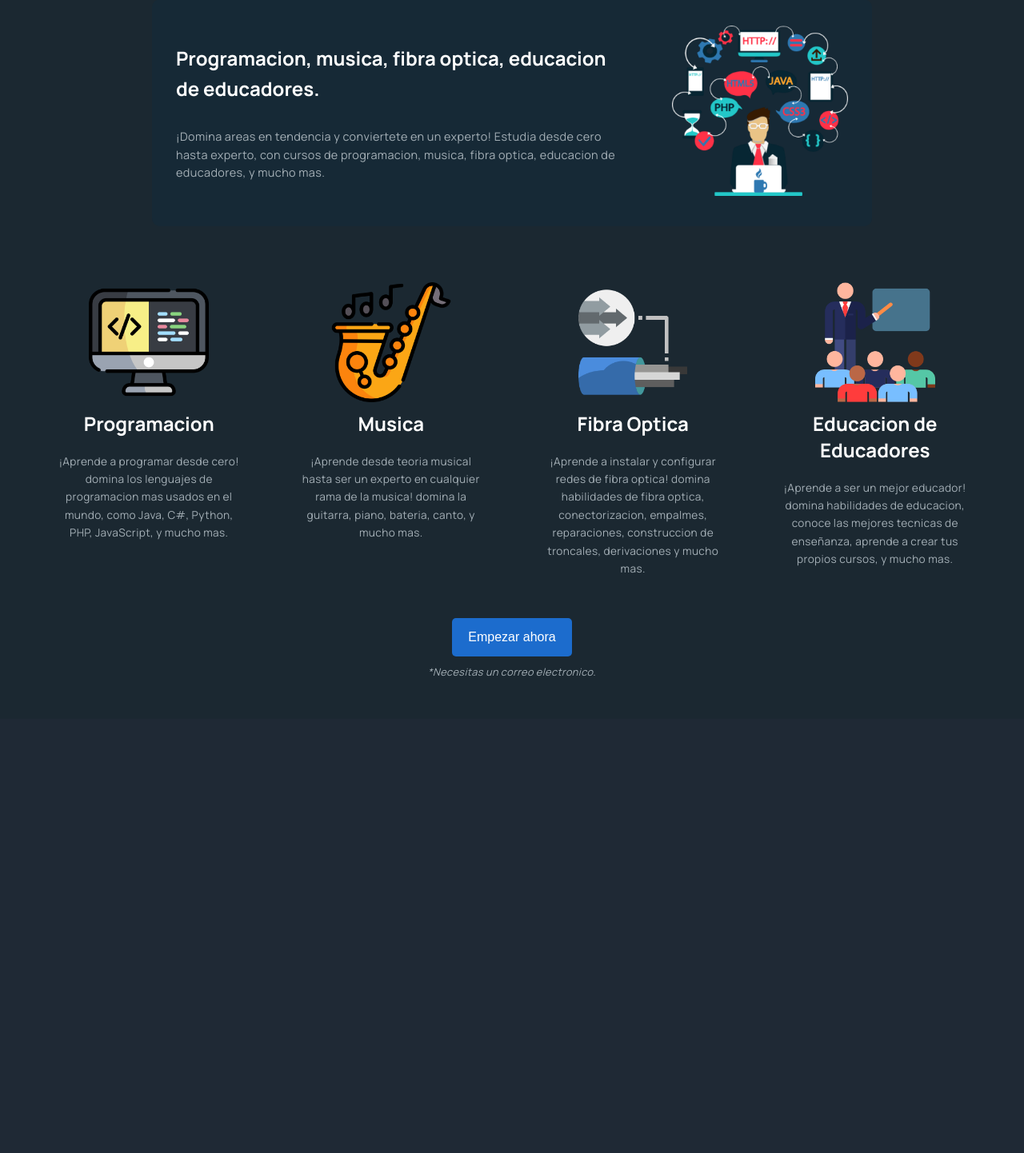
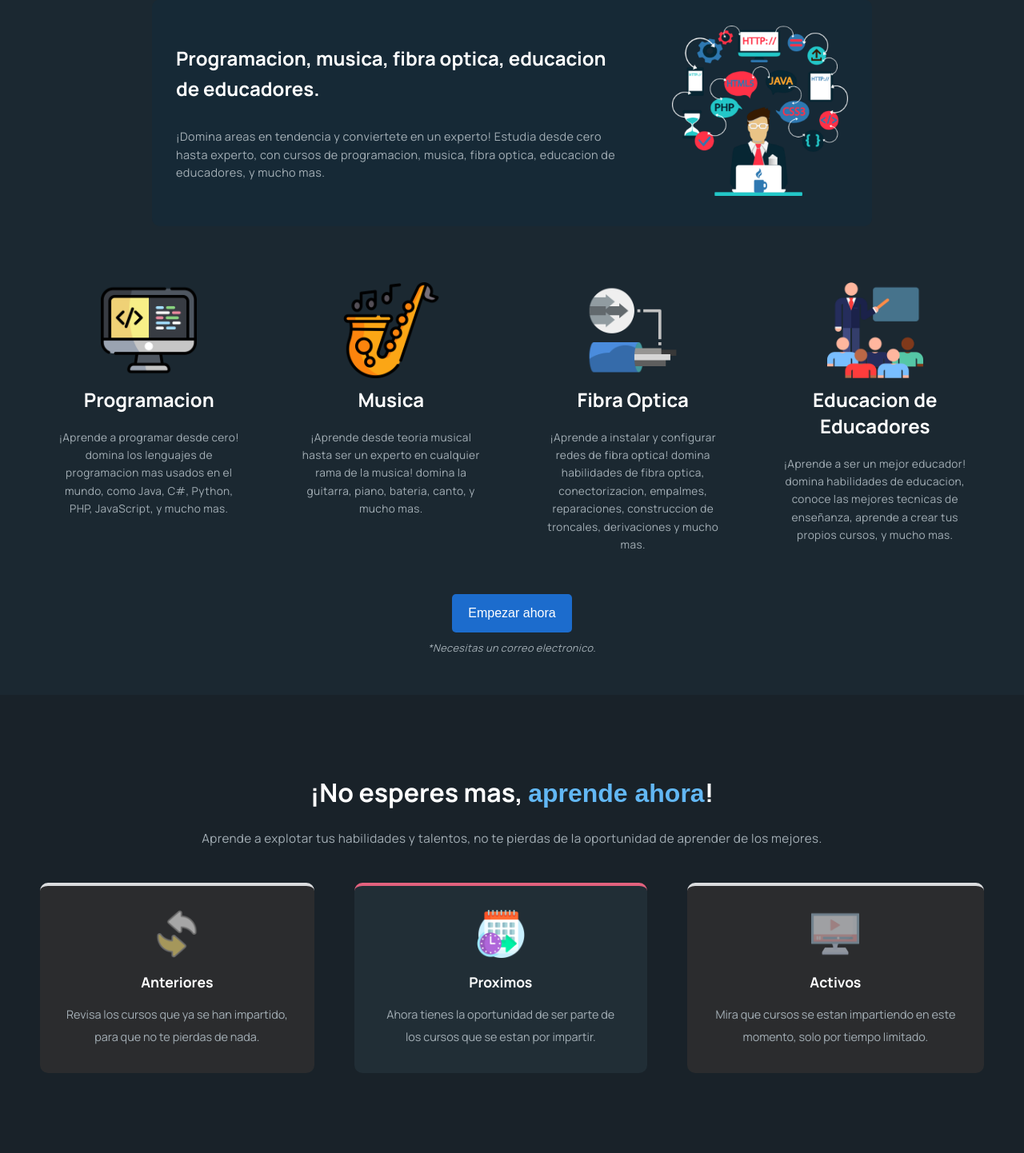
Before and after one commit to snakepatch53/learnidea, a PHP site: template src/templates/public.pages/home.php in a window 1280 px wide. Shown: the part 940-2382 px from the top of the page at 80% size. Before the commit the page ends 1786 px from the top, so only its background shows below. Run offline with PHP 8.4, Linux system fonts and the light colour scheme; the template is opened without the code that fills it, so the values that code supplies are empty.

Commit message:
On branch master Your branch is up to date with 'origin/master'.
Changes to be committed:
	modified:   public/css.public/header.css
	modified:   public/css.public/home.css
	new file:   public/img/section-activos.png
	new file:   public/img/section-anteriores.png
	new file:   public/img/section-especialidades.png
	new file:   public/img/section-proximos.png
	modified:   src/templates/public.pages/home.php

```diff
--- a/public/css.public/home.css
+++ b/public/css.public/home.css
@@ -7,6 +7,8 @@ main {
     --color3-contrast: #ffffff;
     --color4: #1c6ccd;
     --color4-contrast: #ffffff;
+    --color5: #192229;
+    --color5-contrast: #ffffff;
 }
 
 section {
@@ -144,7 +146,7 @@ section .container {
 
 .section-1 .container .areas .item .image {
     width: 100%;
-    max-width: 150px;
+    max-width: 120px;
     aspect-ratio: 2/2;
     margin-bottom: 10px;
     transition: all 0.2s ease;
@@ -223,3 +225,99 @@ section .container {
         max-width: 450px;
     }
 }
+
+
+
+
+
+
+
+
+/*SECTION-2*/
+
+.section-2 {
+    background: var(--color5);
+}
+
+.section-2 .container {
+    display: flex;
+    flex-direction: column;
+    justify-content: center;
+    align-items: center;
+    padding: 50px 0;
+}
+
+.section-2 .container h4 {
+    text-align: center;
+    font-size: 2rem;
+    font-family: manrope;
+    color: var(--color5-contrast);
+}
+
+.section-2 .container h4 b {
+    color: var(--color1);
+
+}
+
+.section-2 .container span {
+    display: block;
+    color: #a4afb6;
+    text-align: center;
+    font-size: 0.95rem;
+    letter-spacing: 0.4px;
+    font-family: manrope;
+    margin: 25px 0;
+}
+
+.section-2 .container .select-section {
+    display: flex;
+    gap: 50px;
+    margin-top: 20px;
+}
+
+.section-2 .container .select-section .item {
+    background: #2b2c2e;
+    padding: 30px;
+    transition: all 0.2s ease;
+    border: 0;
+    border-top: 4px;
+    border-style: solid;
+    border-color: #dadcde;
+    border-radius: 10px;
+    cursor: pointer;
+}
+
+.section-2 .container .select-section .item.active,
+.section-2 .container .select-section .item:hover {
+    background: #212e36;
+    border-color: var(--border-color);
+    transition: all 0.2s ease;
+}
+
+.section-2 .container .select-section .item.active img,
+.section-2 .container .select-section .item:hover img {
+    filter: contrast(1);
+}
+
+.section-2 .container .select-section .item img {
+    width: 100%;
+    max-width: 120px;
+    aspect-ratio: 2/1;
+    object-fit: contain;
+    filter: contrast(0.3);
+    transition: all 0.2s ease;
+}
+
+.section-2 .container .select-section .item h5 {
+    font-size: 1.1rem;
+    font-family: manrope;
+    margin: 15px 0;
+    color: var(--color5-contrast);
+}
+
+.section-2 .container .select-section .item p {
+    color: #a4afb6;
+    font-family: manrope;
+    font-size: 0.9rem;
+    line-height: 1.8rem;
+}
--- a/src/templates/public.pages/home.php
+++ b/src/templates/public.pages/home.php
@@ -24,9 +24,11 @@
     </header>
 
     <main class="animate__animated animate__fadeIn">
+
         <slider>
             <?php include('./src/templates/public.component/slider.php') ?>
         </slider>
+
         <section class="section-1">
             <div class="container">
                 <h4>¿Que puedes aprender en <b>Learnidea</b>?</h4>
@@ -83,6 +85,31 @@
                 <span class="mini-msg">*Necesitas un correo electronico.</span>
             </div>
         </section>
+
+        <section class="section-2">
+            <div class="container">
+                <h4>¡No esperes mas, <b>aprende ahora</b>!</h4>
+                <span>Aprende a explotar tus habilidades y talentos, no te pierdas de la oportunidad de aprender de los mejores.</span>
+                <div class="select-section">
+                    <button class="item" id="cursos-section-anteriores" style="--border-color:#1292ef;">
+                        <img src="<?= $DATA['http_domain'] ?>public/img/section-anteriores.png" alt="Imagen anteriores cursos">
+                        <h5>Anteriores</h5>
+                        <p>Revisa los cursos que ya se han impartido, para que no te pierdas de nada.</p>
+                    </button>
+                    <button class="item active" id="cursos-section-proximos" style="--border-color:#e3627e;">
+                        <img src="<?= $DATA['http_domain'] ?>public/img/section-proximos.png" alt="Imagen proximos cursos">
+                        <h5>Proximos</h5>
+                        <p>Ahora tienes la oportunidad de ser parte de los cursos que se estan por impartir.</p>
+                    </button>
+                    <button class="item" id="cursos-section-activos" style="--border-color:#269144;">
+                        <img src="<?= $DATA['http_domain'] ?>public/img/section-activos.png" alt="Imagen de cursos activos">
+                        <h5>Activos</h5>
+                        <p>Mira que cursos se estan impartiendo en este momento, solo por tiempo limitado.</p>
+                    </button>
+                </div>
+            </div>
+        </section>
+
     </main>
 
     <footer id="section-footer">
```
Also changed, not shown: public/css.public/header.css (line endings or trailing spaces), public/img/section-activos.png (added), public/img/section-anteriores.png (added), public/img/section-especialidades.png (added), public/img/section-proximos.png (added).
